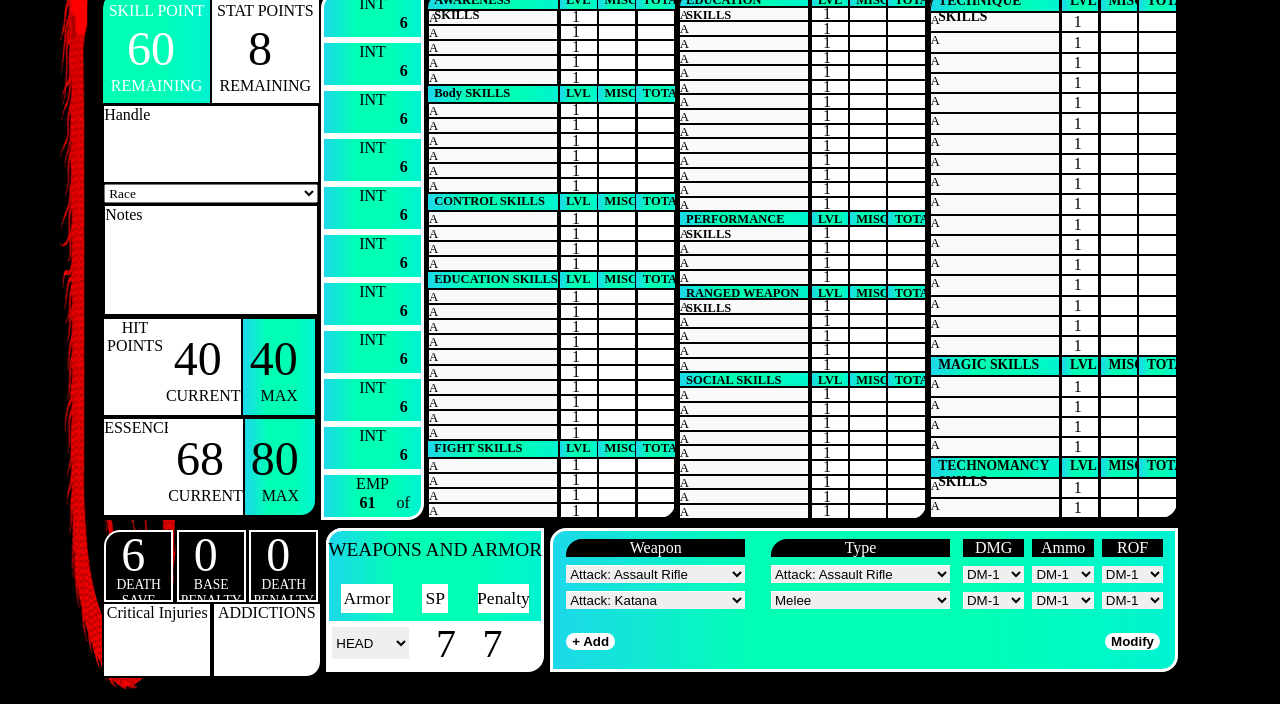
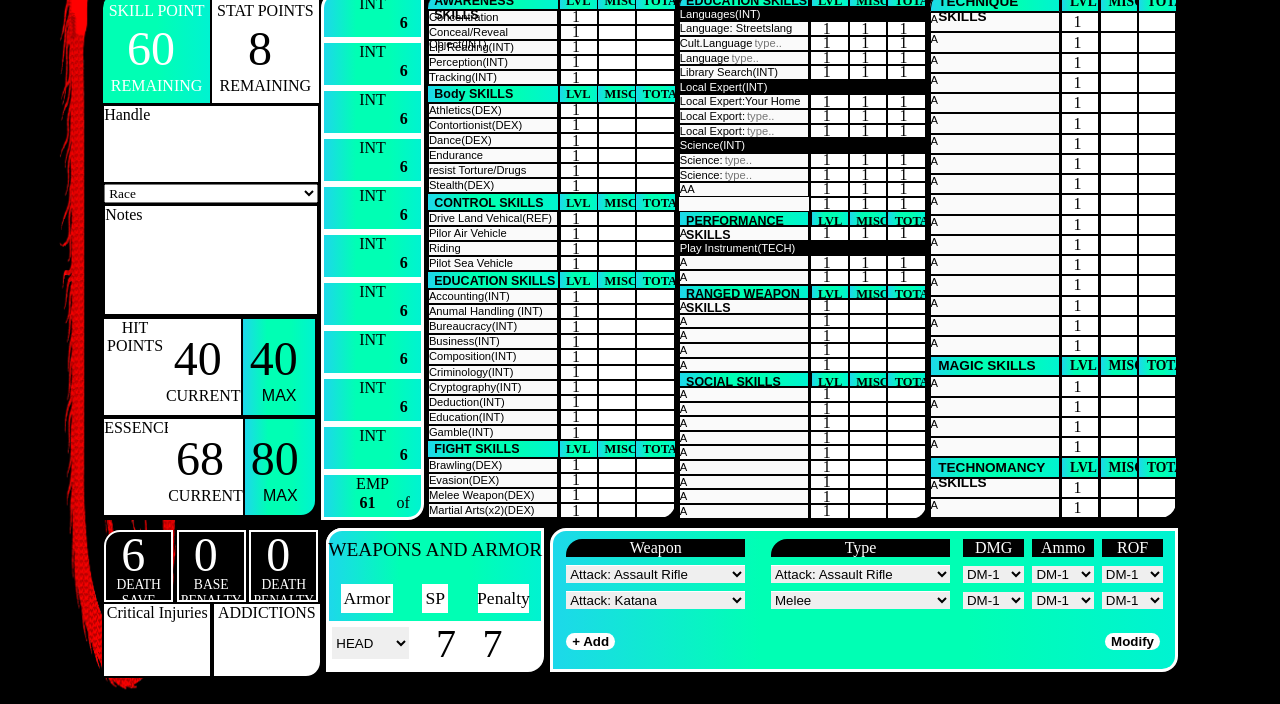
Before and after one commit to abhishekkumar1775/building_game_sheet, a plain HTML site: page index.html in a window 1280 px wide. Shown: the part 96-800 px from the top of the page. Drawn offline with Linux system fonts and the light colour scheme; a web font is replaced by a local one.

Commit message:
nav update and character page update

```diff
--- a/index.html
+++ b/index.html
@@ -19,10 +19,12 @@
         <section>
                 <header>
                         <div class="nav-bar">
-                                <button class="one">CHARACTER</button>
-                                <button class="two"><a href="sheet3.html">LIFEPATH & INVENTORY</a></button>
-                                <button class="three"><a href="sheet4-5.html">CYBERWARE</a></button>
-                                <button class="four"><a href="sheet2.html">NETRUNNING</a></button>
+                                <a href="index.html"><button class="one">CHARACTER</button></a>
+
+                                <a href="sheet3.html"><button class="two">LIFEPATH & INVENTORY</button></a>
+                                <a href="sheet4-5.html"><button class="three">CYBERWARE</button></a>
+                                <a href="sheet2.html"><button class="four">NETRUNNING</button></a>
+                                <!-- <a href="sheet3.html"></a> -->
                                 <button class="five">ROLL INITIATIVE</button>
                                 <button class="6">SETTINGS</button>
                         </div>
@@ -185,16 +187,16 @@
                                 <div class="row first-row">
                                         <div class="first-col">
                                                 <div class="head head-top-left">AWARENESS SKILLS</div>
-                                                <div>A</div>
-                                                <div>A </div>
-                                                <div>A</div>
-                                                <div>A</div>
-                                                <div>A</div>
+                                                <div>Concentration</div>
+                                                <div>Conceal/Reveal Object(INT)</div>
+                                                <div>Lip Reading(INT)</div>
+                                                <div>Perception(INT)</div>
+                                                <div>Tracking(INT)</div>
                                         </div>
                                         <div class="second-col">
                                                 <div class="head">LVL</div>
                                                 <div><input value="1" type="number"></div>
-                                                <div><input value="1" type="number"> </div>
+                                                <div><input value="1" type="number"></div>
                                                 <div><input value="1" type="number"></div>
                                                 <div><input value="1" type="number"></div>
                                                 <div><input value="1" type="number"></div>
@@ -221,12 +223,12 @@
                                 <div class="row first-row">
                                         <div class="first-col">
                                                 <div class="head">Body SKILLS</div>
-                                                <div>A</div>
-                                                <div>A </div>
-                                                <div>A</div>
-                                                <div>A</div>
-                                                <div>A</div>
-                                                <div>A</div>
+                                                <div>Athletics(DEX)</div>
+                                                <div>Contortionist(DEX) </div>
+                                                <div>Dance(DEX)</div>
+                                                <div>Endurance</div>
+                                                <div>resist Torture/Drugs</div>
+                                                <div>Stealth(DEX)</div>
                                         </div>
                                         <div class="second-col">
                                                 <div class="head">LVL</div>
@@ -261,10 +263,10 @@
                                 <div class="row first-row">
                                         <div class="first-col">
                                                 <div class="head">CONTROL SKILLS</div>
-                                                <div>A</div>
-                                                <div>A </div>
-                                                <div>A</div>
-                                                <div>A</div>
+                                                <div>Drive Land Vehical(REF)</div>
+                                                <div>Pilor Air Vehicle</div>
+                                                <div>Riding</div>
+                                                <div>Pilot Sea Vehicle</div>
                                         </div>
                                         <div class="second-col">
                                                 <div class="head">LVL</div>
@@ -296,16 +298,16 @@
                                 <div class="row first-row">
                                         <div class="first-col">
                                                 <div class="head">EDUCATION SKILLS</div>
-                                                <div>A</div>
-                                                <div>A </div>
-                                                <div>A</div>
-                                                <div>A</div>
-                                                <div>A</div>
-                                                <div>A</div>
-                                                <div>A</div>
-                                                <div>A</div>
-                                                <div>A</div>
-                                                <div>A</div>
+                                                <div>Accounting(INT)</div>
+                                                <div>Anumal Handling (INT)</div>
+                                                <div>Bureaucracy(INT)</div>
+                                                <div>Business(INT)</div>
+                                                <div>Composition(INT)</div>
+                                                <div>Criminology(INT)</div>
+                                                <div>Cryptography(INT)</div>
+                                                <div>Deduction(INT)</div>
+                                                <div>Education(INT)</div>
+                                                <div>Gamble(INT)</div>
                                         </div>
                                         <div class="second-col">
                                                 <div class="head">LVL</div>
@@ -352,10 +354,10 @@
                                 <div class="row first-row last-row">
                                         <div class="first-col">
                                                 <div class="head">FIGHT SKILLS</div>
-                                                <div>A</div>
-                                                <div>A </div>
-                                                <div>A</div>
-                                                <div>A</div>
+                                                <div>Brawling(DEX)</div>
+                                                <div>Evasion(DEX)</div>
+                                                <div>Melee Weapon(DEX)</div>
+                                                <div>Martial Arts(x2)(DEX)</div>
                                         </div>
                                         <div class="second-col">
                                                 <div class="head">LVL</div>
@@ -391,33 +393,57 @@
                                 <div class="row first-row">
                                         <div class="first-col">
                                                 <div class="head head-top-left">EDUCATION SKILLS</div>
-                                                <div>A</div>
-                                                <div>A </div>
-                                                <div>A</div>
-                                                <div>A</div>
-                                                <div>A</div>
-                                                <div>A</div>
-                                                <div>A</div>
-                                                <div>A</div>
-                                                <div>A</div>
-                                                <div>A</div>
-                                                <div>A</div>
-                                                <div>A</div>
-                                                <div>A</div>
-                                                <div>A</div>
+                                                <div class="grey">Languages(INT)</div>
+                                                <div>Language: Streetslang </div>
+                                                <div id="inside1">
+                                                        <div>Cult.Language</div> <input type="text"
+                                                                placeholder="type..">
+                                                </div>
+                                                <div id="inside1">
+                                                        <div>Language</div> <input type="text" placeholder="type..">
+                                                </div>
+                                                <!-- <div></div> -->
+                                                <!-- <div>Language</div> -->
+                                                <div>Library Search(INT)</div>
+                                                <div class="grey">Local Expert(INT)</div>
+                                                <div>Local Expert:Your Home</div>
+                                                <div id="inside1">
+                                                        <div>Local Export:</div> <input type="text"
+                                                                placeholder="type..">
+                                                </div>
+                                                <div id="inside1">
+                                                        <div>Local Export:</div> <input type="text"
+                                                                placeholder="type..">
+                                                </div>
+                                                <!-- <div>Local Expert</div>
+                                                <div>Local Expert</div> -->
+                                                <div class="grey">Science(INT)</div>
+                                                <div id="inside1">
+                                                        <div>Science:</div> <input type="text" placeholder="type..">
+                                                </div>
+                                                <div id="inside2">
+                                                        <div>Science:</div> <input type="text" placeholder="type..">
+                                                </div>
+                                                <div>A</div2 <div>A</div>
                                         </div>
                                         <div class="second-col">
                                                 <div class="head">LVL</div>
-                                                <div><input value="1" type="number"></div>
+                                                <div>
+                                                        <div class="grey"> </div>
+                                                </div>
                                                 <div><input value="1" type="number"> </div>
                                                 <div><input value="1" type="number"></div>
                                                 <div><input value="1" type="number"></div>
                                                 <div><input value="1" type="number"></div>
+                                                <div>
+                                                        <div class="grey"> </div>
+                                                </div>
                                                 <div><input value="1" type="number"></div>
                                                 <div><input value="1" type="number"></div>
                                                 <div><input value="1" type="number"></div>
-                                                <div><input value="1" type="number"></div>
-                                                <div><input value="1" type="number"></div>
+                                                <div>
+                                                        <div class="grey"> </div>
+                                                </div>
                                                 <div><input value="1" type="number"></div>
                                                 <div><input value="1" type="number"></div>
                                                 <div><input value="1" type="number"></div>
@@ -425,37 +451,49 @@
                                         </div>
                                         <div class="second-col">
                                                 <div class="head">MISC</div>
-                                                <div><input type="number"></div>
-                                                <div><input type="number"> </div>
-                                                <div><input type="number"></div>
-                                                <div><input type="number"></div>
-                                                <div><input type="number"></div>
-                                                <div><input type="number"></div>
-                                                <div><input type="number"></div>
-                                                <div><input type="number"></div>
-                                                <div><input type="number"></div>
-                                                <div><input type="number"></div>
-                                                <div><input type="number"></div>
-                                                <div><input type="number"></div>
-                                                <div><input type="number"></div>
-                                                <div><input type="number"></div>
+                                                <div>
+                                                        <div class="grey"> </div>
+                                                </div>
+                                                <div><input value="1" type="number"> </div>
+                                                <div><input value="1" type="number"></div>
+                                                <div><input value="1" type="number"></div>
+                                                <div><input value="1" type="number"></div>
+                                                <div>
+                                                        <div class="grey"> </div>
+                                                </div>
+                                                <div><input value="1" type="number"></div>
+                                                <div><input value="1" type="number"></div>
+                                                <div><input value="1" type="number"></div>
+                                                <div>
+                                                        <div class="grey"> </div>
+                                                </div>
+                                                <div><input value="1" type="number"></div>
+                                                <div><input value="1" type="number"></div>
+                                                <div><input value="1" type="number"></div>
+                                                <div><input value="1" type="number"></div>
                                         </div>
                                         <div class="second-col">
                                                 <div class="head">TOTAL</div>
-                                                <div><input type="number"></div>
-                                                <div><input type="number"> </div>
-                                                <div><input type="number"></div>
-                                                <div><input type="number"></div>
-                                                <div><input type="number"></div>
-                                                <div><input type="number"></div>
-                                                <div><input type="number"></div>
-                                                <div><input type="number"></div>
-                                                <div><input type="number"></div>
-                                                <div><input type="number"></div>
-                                                <div><input type="number"></div>
-                                                <div><input type="number"></div>
-                                                <div><input type="number"></div>
-                                                <div><input type="number"></div>
+                                                <div>
+                                                        <div class="grey"> </div>
+                                                </div>
+                                                <div><input value="1" type="number"> </div>
+                                                <div><input value="1" type="number"></div>
+                                                <div><input value="1" type="number"></div>
+                                                <div><input value="1" type="number"></div>
+                                                <div>
+                                                        <div class="grey"> </div>
+                                                </div>
+                                                <div><input value="1" type="number"></div>
+                                                <div><input value="1" type="number"></div>
+                                                <div><input value="1" type="number"></div>
+                                                <div>
+                                                        <div class="grey"> </div>
+                                                </div>
+                                                <div><input value="1" type="number"></div>
+                                                <div><input value="1" type="number"></div>
+                                                <div><input value="1" type="number"></div>
+                                                <div><input value="1" type="number"></div>
                                         </div>
 
                                 </div>
@@ -464,30 +502,36 @@
                                         <div class="first-col">
                                                 <div class="head">PERFORMANCE SKILLS</div>
                                                 <div>A</div>
-                                                <div>A </div>
+                                                <div class="grey">Play Instrument(TECH) </div>
                                                 <div>A</div>
                                                 <div>A</div>
                                         </div>
                                         <div class="second-col">
                                                 <div class="head">LVL</div>
                                                 <div><input value="1" type="number"></div>
-                                                <div><input value="1" type="number"> </div>
+                                                <div>
+                                                        <div class="grey"> </div>
+                                                </div>
                                                 <div><input value="1" type="number"></div>
                                                 <div><input value="1" type="number"></div>
                                         </div>
                                         <div class="second-col">
                                                 <div class="head">MISC</div>
-                                                <div><input type="number"></div>
-                                                <div><input type="number"> </div>
-                                                <div><input type="number"></div>
-                                                <div><input type="number"></div>
+                                                <div><input value="1" type="number"></div>
+                                                <div>
+                                                        <div class="grey"> </div>
+                                                </div>
+                                                <div><input value="1" type="number"></div>
+                                                <div><input value="1" type="number"></div>
                                         </div>
                                         <div class="second-col">
                                                 <div class="head">TOTAL</div>
-                                                <div><input type="number"></div>
-                                                <div><input type="number"> </div>
-                                                <div><input type="number"></div>
-                                                <div><input type="number"></div>
+                                                <div><input value="1" type="number"></div>
+                                                <div>
+                                                        <div class="grey"> </div>
+                                                </div>
+                                                <div><input value="1" type="number"></div>
+                                                <div><input value="1" type="number"></div>
                                         </div>
 
                                 </div>
--- a/mystyle.css
+++ b/mystyle.css
@@ -111,10 +111,18 @@ a{
 /* .nav-bar button:hover{
     font-size: 0.9rem;
 } */
+
+.nav-bar button:hover{
+    /* font-size: 0.9rem; */
+    /* background-image: none; */
+    /* background-color: white; */
+    background-image: linear-gradient(to right,rgb(255 255 255), rgb(255 255 255));
+    color: black;
+}
 .nav-bar button:active{
     font-size: 0.9rem;
-    background-image: none;
-    background-color: white;
+    background-image: linear-gradient(to right,rgb(29 216 234),rgb(0 255 180),rgb(0 255 180) , rgb(0 243 209));
+    background-color: rgba(255, 255, 255, 0.39);
     color: black;
 }
 
@@ -388,11 +396,38 @@ div.second-col.sidebar .box-11{
 
     box-sizing: border-box;
 
-    font-size: 0.8rem;
+    font-size: 0.7rem;
+    font-family: sans-serif;
 
     margin-left: 0.2vw;
     margin-right: 0.2vw;
 
+}
+#inside1,#inside2{
+    display: flex;
+    border: none;
+
+    margin: 0;
+    text-align: left;
+}
+
+#inside1>div,#inside2>div{
+    border-right:none ;
+    /* border-left: none; */
+}
+#inside1>input,#inside2>input{
+    border-left:none ;
+    /* border-right: none; */
+    width: 40%;
+    flex-grow: 1;
+
+    font-size: 0.7rem;
+    text-align: left;
+    /* border-left: none; */
+}
+.third-col .grey{
+    background-color: black !important;
+    color: white;
 }
 
 .third-col div.row.first-row{
@@ -461,7 +496,10 @@ height: 1.89vh;
     border-right: 0;
 
     text-align: center;
-    font-weight: 900;
+
+    padding-top: 0.08rem;
+    font-weight: 600;
+    font-size: 0.7rem;
 
 }
 .third-col .row.first-row .head:nth-of-type(1)
```
Also changed, not shown: sheet2.html (+6 -4 lines), sheet3.html (+6 -4 lines).
